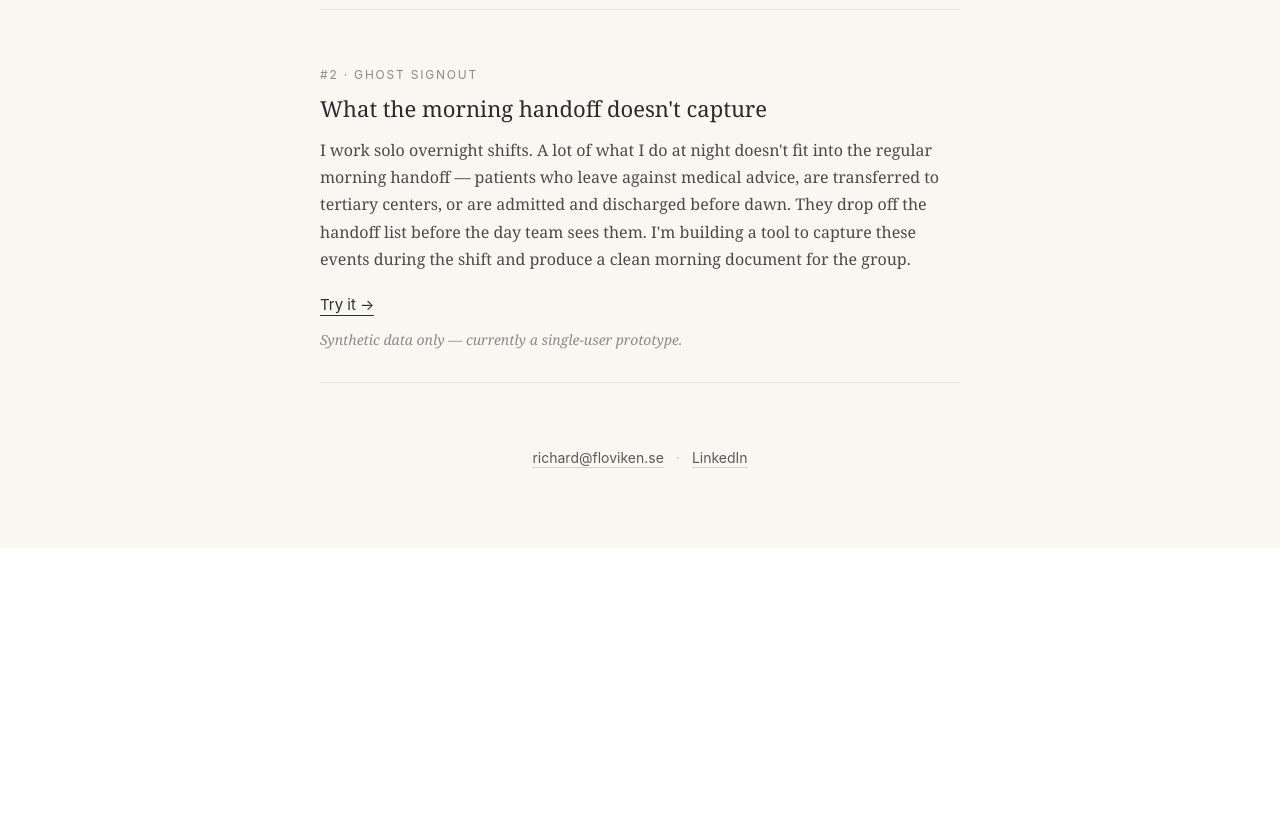
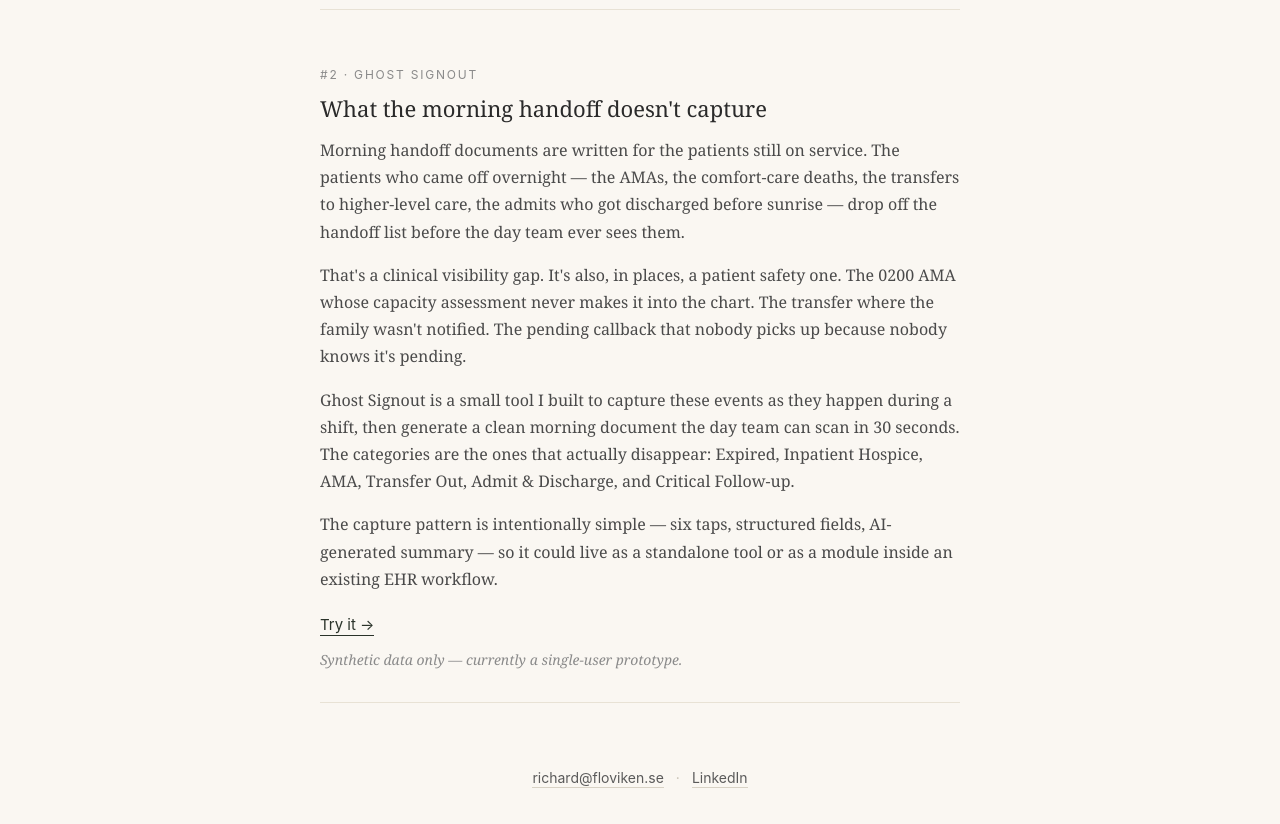
Before and after one commit to RAhroonAI/floviken-site, a Next.js app: page / in a window 1280 px wide. Shown: the part 1020-1844 px from the top of the page. Before the commit the page ends 1568 px from the top, so only its background shows below. Built offline with nearby package versions, Linux system fonts and the light colour scheme.

Commit message:
Rewrite Ghost Signout description: lead with clinical observation, EHR module framing

```diff
--- a/src/app/page.js
+++ b/src/app/page.js
@@ -159,10 +159,40 @@ export default function Home() {
             fontSize: '1rem',
             lineHeight: '1.7',
             color: '#4a4a4a',
+            marginBottom: '1rem',
+            marginTop: 0,
+          }}>
+            Morning handoff documents are written for the patients still on service. The patients who came off overnight &mdash; the AMAs, the comfort-care deaths, the transfers to higher-level care, the admits who got discharged before sunrise &mdash; drop off the handoff list before the day team ever sees them.
+          </p>
+          <p style={{
+            fontFamily: '"Georgia", serif',
+            fontSize: '1rem',
+            lineHeight: '1.7',
+            color: '#4a4a4a',
+            marginBottom: '1rem',
+            marginTop: 0,
+          }}>
+            That&apos;s a clinical visibility gap. It&apos;s also, in places, a patient safety one. The 0200 AMA whose capacity assessment never makes it into the chart. The transfer where the family wasn&apos;t notified. The pending callback that nobody picks up because nobody knows it&apos;s pending.
+          </p>
+          <p style={{
+            fontFamily: '"Georgia", serif',
+            fontSize: '1rem',
+            lineHeight: '1.7',
+            color: '#4a4a4a',
+            marginBottom: '1rem',
+            marginTop: 0,
+          }}>
+            Ghost Signout is a small tool I built to capture these events as they happen during a shift, then generate a clean morning document the day team can scan in 30 seconds. The categories are the ones that actually disappear: Expired, Inpatient Hospice, AMA, Transfer Out, Admit &amp; Discharge, and Critical Follow-up.
+          </p>
+          <p style={{
+            fontFamily: '"Georgia", serif',
+            fontSize: '1rem',
+            lineHeight: '1.7',
+            color: '#4a4a4a',
             marginBottom: '1.25rem',
             marginTop: 0,
           }}>
-            I work solo overnight shifts. A lot of what I do at night doesn&apos;t fit into the regular morning handoff &mdash; patients who leave against medical advice, are transferred to tertiary centers, or are admitted and discharged before dawn. They drop off the handoff list before the day team sees them. I&apos;m building a tool to capture these events during the shift and produce a clean morning document for the group.
+            The capture pattern is intentionally simple &mdash; six taps, structured fields, AI-generated summary &mdash; so it could live as a standalone tool or as a module inside an existing EHR workflow.
           </p>
           <a href="https://ghost-signout.vercel.app/capture" target="_blank" rel="noopener noreferrer" style={{
             fontFamily: '"Inter", -apple-system, sans-serif',
```
